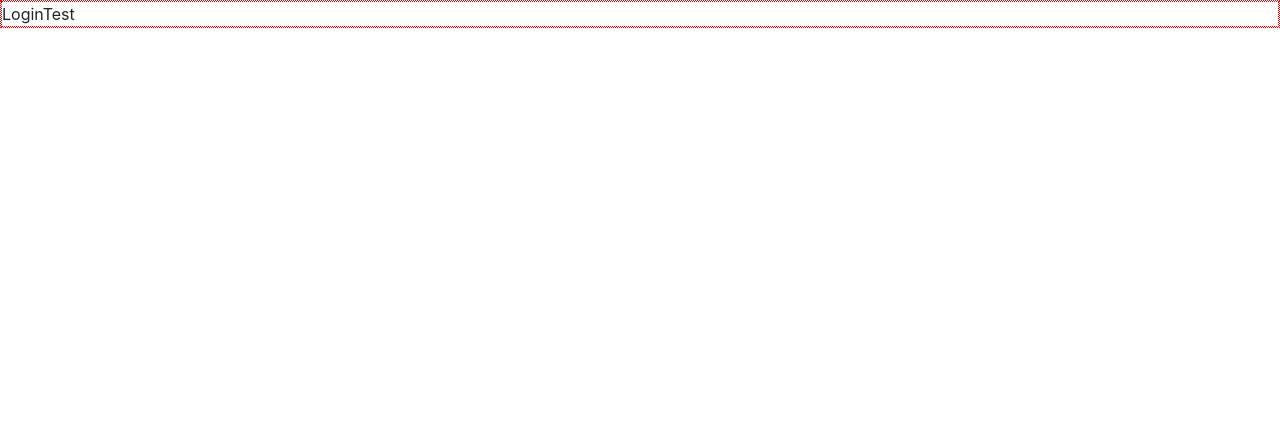
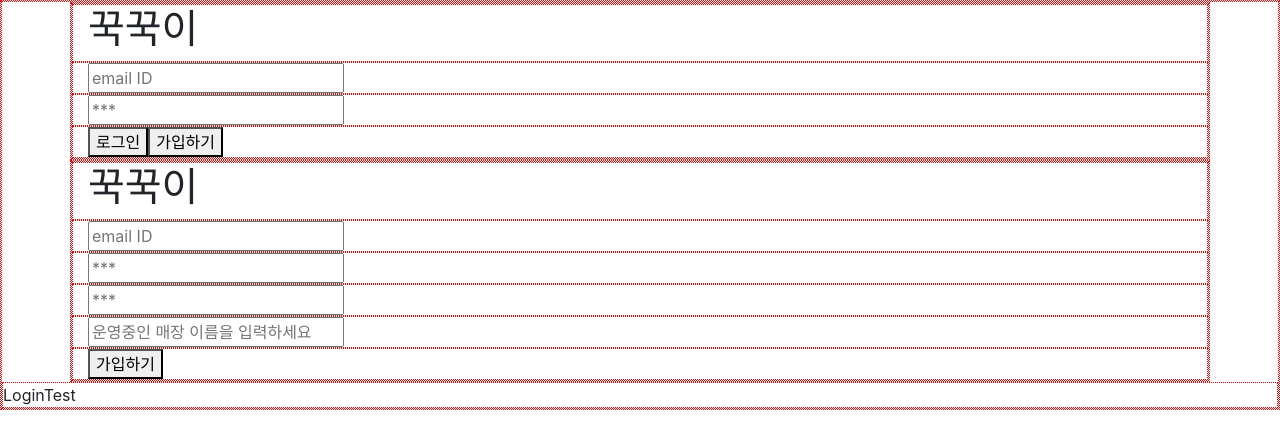
Before and after one commit to floydkim/taptap-client, a React (Create React App) app: page / in a window 1280 px wide. Shown: the top 448 px of the page. Built offline with nearby package versions, Linux system fonts and the light colour scheme; the HTML template or start-up script is replaced by a standard one.

Commit message:
SignIn and SignUp init and Fix codes
로그인, 가입하기 화면 기초 설정
고객 SignUp 과 가게 SignUp 중복으로 컴포넌트 이름 변경
윈도우 cross-env 추가
기존 husky 최신 설정으로 변경

```diff
--- a/src/components/Admin/Info/Signup/index.jsx
+++ b/src/components/Admin/Info/AddCustomer/index.jsx
@@ -2,7 +2,7 @@ import React, { Component } from 'react';
 import Input from '../../../common/Input';
 import Button from '../../../common/Button';
 
-export default class Signup extends Component {
+export default class AddCustomer extends Component {
   constructor(props) {
     super(props);
     this.state = {
@@ -27,7 +27,7 @@ export default class Signup extends Component {
           onBlur={handleOnBlur}
           placeholder={'신규 고객의 핸드폰 번호를 입력'}
         />
-        <Button value={'등록하기'} onClick={handleOnClick} />
+        <Button value={'등록하기'} onClick={handleOnClick} type={'text'} />
       </div>
     );
   }
--- a/src/components/Admin/Info/Coupons/index.jsx
+++ b/src/components/Admin/Info/Coupons/index.jsx
@@ -9,8 +9,8 @@ export default class Coupons extends Component {
     return (
       <div className="couponsDisplay">
         <CouponsDisplay counts={counts} />
-        <Button value={'사용하기'} />
-        <Button value={'적립하기'} />
+        <Button value={'사용하기'} type={'text'} />
+        <Button value={'적립하기'} type={'text'} />
       </div>
     );
   }
--- a/src/components/Admin/Info/index.jsx
+++ b/src/components/Admin/Info/index.jsx
@@ -1,6 +1,6 @@
 import React, { Component } from 'react';
 import Coupons from './Coupons';
-import Signup from './Signup';
+import AddCustomer from './AddCustomer';
 
 const fakeData = { id: 1, count: 4 }; // 일단은 한 고객의 적립정보를 서버에서 받아온 것
 
@@ -11,7 +11,7 @@ export default class Info extends Component {
     return (
       <div className="col-9">
         <Coupons counts={{ count: fakeData.count, REQUIRED }} />
-        <Signup />
+        <AddCustomer />
       </div>
     );
   }
--- /dev/null
+++ b/src/components/Login/SignUp/index.jsx
@@ -0,0 +1,37 @@
+import React, { Component } from 'react';
+import Input from '../../common/Input';
+import Button from '../../common/Button';
+
+class SignUp extends Component {
+  render() {
+    return (
+      <div className="container">
+        <div className="row">
+          <div className="col-12">
+            <h1>꾹꾹이</h1>
+          </div>
+          <div className="col-12">
+            <Input placeholder={'email ID'} type={'text'} />
+          </div>
+          <div className="col-12">
+            <Input placeholder={'***'} type={'password'} />
+          </div>
+          <div className="col-12">
+            <Input placeholder={'***'} type={'password'} />
+          </div>
+          <div className="col-12">
+            <Input
+              placeholder={'운영중인 매장 이름을 입력하세요'}
+              type={'text'}
+            />
+          </div>
+          <div className="col-12">
+            <Button value={'가입하기'} />
+          </div>
+        </div>
+      </div>
+    );
+  }
+}
+
+export default SignUp;
--- a/src/components/Login/index.jsx
+++ b/src/components/Login/index.jsx
@@ -1,5 +1,7 @@
 import React, { Component } from 'react';
 import { Redirect } from 'react-router-dom';
+import SignIn from './SignIn';
+import SignUp from './SignUp';
 
 export default class Login extends Component {
   constructor(props) {
@@ -20,8 +22,12 @@ export default class Login extends Component {
     const { isLogin } = this.state;
     const { onClick } = this;
     return (
-      <div onClick={onClick}>
-        {isLogin ? <Redirect to="/admin" /> : 'LoginTest'}
+      <div>
+        <SignIn />
+        <SignUp />
+        <div onClick={onClick}>
+          {isLogin ? <Redirect to="/admin" /> : 'LoginTest'}
+        </div>
       </div>
     );
   }
--- a/src/components/common/Input.jsx
+++ b/src/components/common/Input.jsx
@@ -1,11 +1,11 @@
 import React from 'react';
 
-const Input = ({ onChange, placeholder, onBlur, className }) => (
+const Input = ({ type, onChange, placeholder, onBlur, className }) => (
   <input
     placeholder={placeholder}
     onChange={onChange}
     onBlur={onBlur}
-    type="text"
+    type={type}
     className={className}
   />
 );
```
Also changed, not shown: package.json (+9 -9 lines), .huskyrc.js (added).
